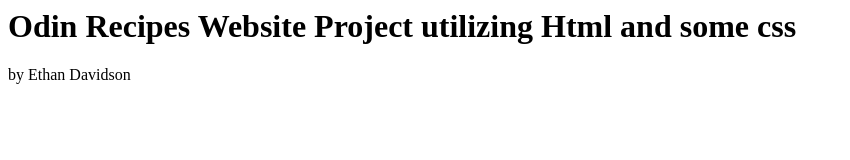
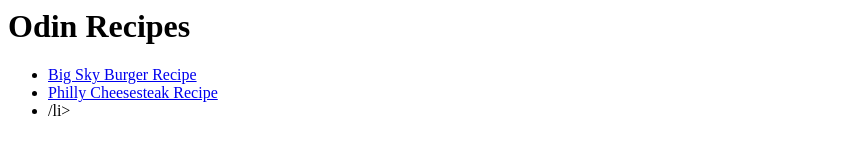
Before and after one commit to ethanjd1/Odin-Recipes-Refresher, a plain HTML site: page index.html in a window 1280 px wide. Shown: the whole page, without its empty margins (0-850 px from the left). Drawn offline with Linux system fonts and the light colour scheme.

Commit message:
add recipes to index.html page

```diff
--- a/index.html
+++ b/index.html
@@ -1,2 +1,15 @@
-<h1>Odin Recipes Website Project utilizing Html and some css</h1>
-<p>by Ethan Davidson</p>
+<html lang="en">
+<head>
+    <meta charset="UTF-8">
+    <meta name="viewport" content="width=device-width, initial-scale=1.0">
+    <title>Homepage</title>
+</head>
+<body>
+    <h1>Odin Recipes</h1>
+    <ul>
+        <li><a href="odin-recipes/big-sky-burger-recipe.html">Big Sky Burger Recipe</a></li>
+        <li><a href="odin-recipes/philly-cheesesteak-recipe.html">Philly Cheesesteak Recipe</a></li>
+        <li><a href=""></a>/li>
+    </ul>
+</body>
+</html>
```
Also changed, not shown: Odin-Recipes/big-sky-burger-recipe.html (added), Odin-Recipes/philly-cheesesteak-recipe.html (added).
